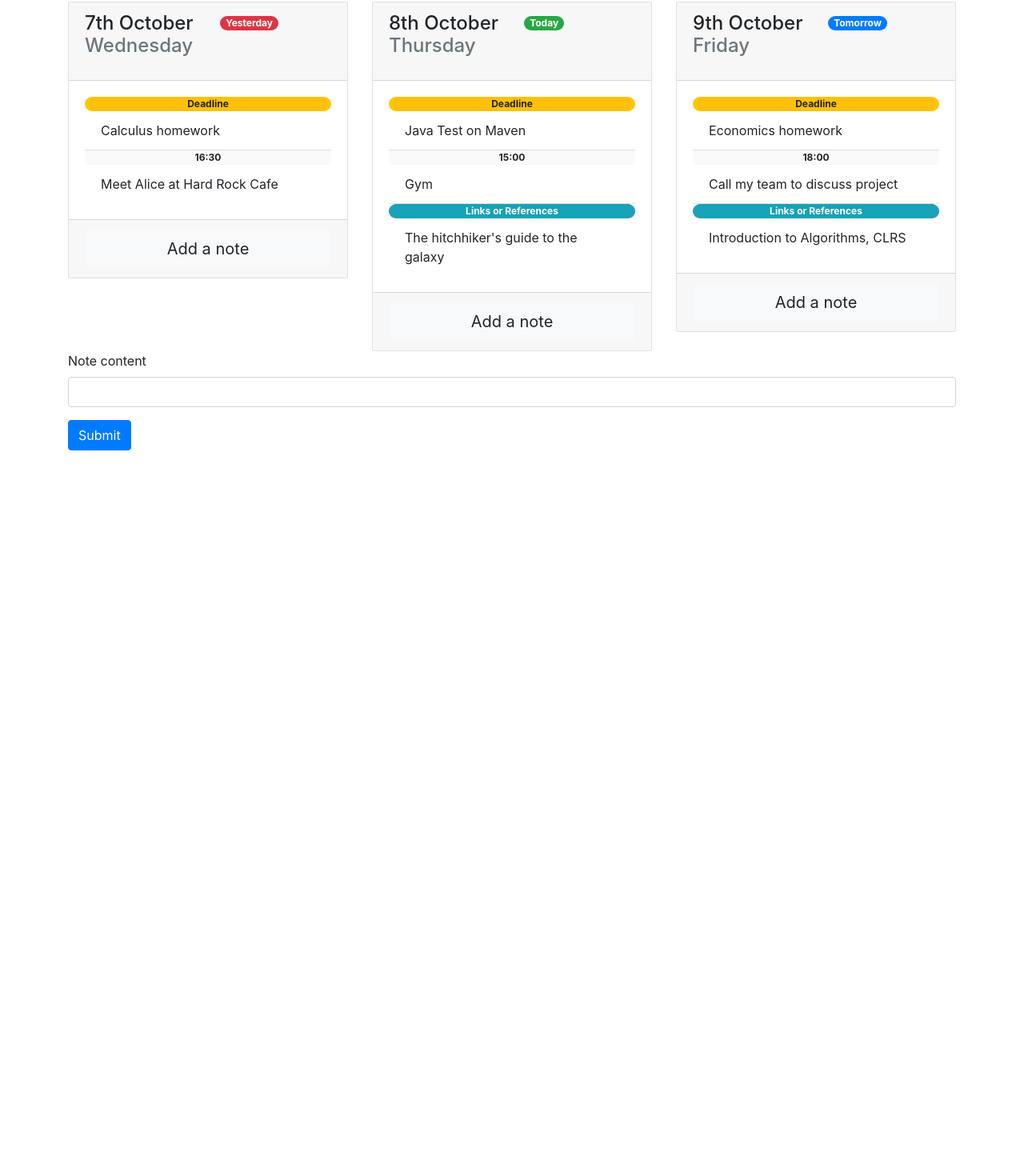
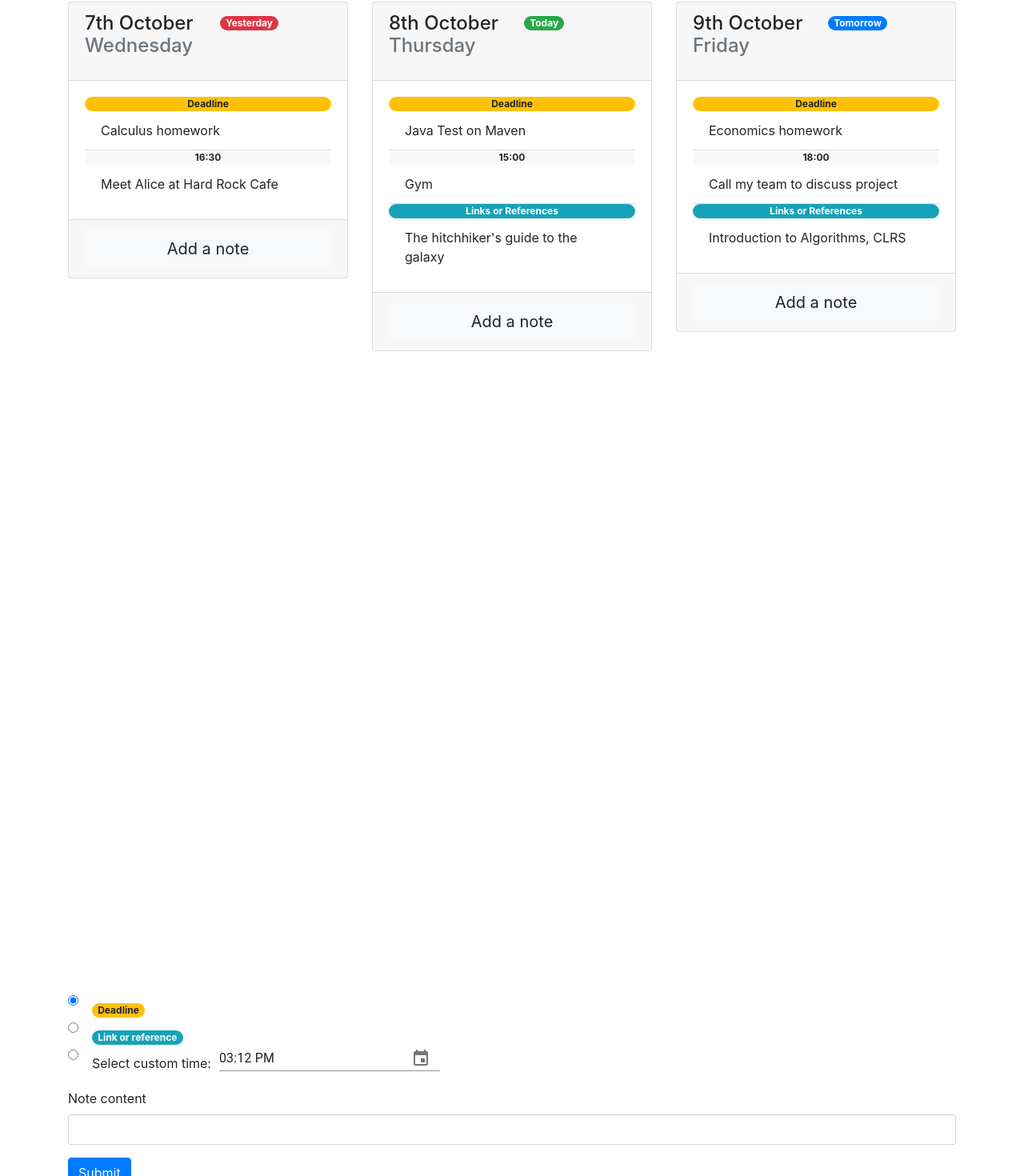
Before and after one commit to msaaddev/Notelify, a React (Create React App) app: page / in a window 1280 px wide. Shown: the part 336-1806 px from the top of the page at 80% size. Before the commit the page ends 899 px from the top, so only its background shows below. Built offline with nearby package versions, Linux system fonts and the light colour scheme.

Commit message:
NEW: Add timepicker && badgepicker for add-note

```diff
--- a/src/App.js
+++ b/src/App.js
@@ -1,5 +1,9 @@
 import React from 'react';
+import { MuiPickersUtilsProvider, KeyboardTimePicker } from '@material-ui/pickers';
+import DateFnsUtils from '@date-io/date-fns';
 import './App.css';
+
+import './styles/style.css';
 
 function App() {
     return (
@@ -25,12 +29,12 @@ function App() {
                                 width='1em'
                                 height='1em'
                                 viewBox='0 0 16 16'
-                                classNameName='bi bi-chevron-compact-down'
+                                className='bi bi-chevron-compact-down'
                                 fill='currentColor'
                                 xmlns='http://www.w3.org/2000/svg'
                             >
                                 <path
-                                    fill-rule='evenodd'
+                                    fillRule='evenodd'
                                     d='M1.553 6.776a.5.5 0 0 1 .67-.223L8 9.44l5.776-2.888a.5.5 0 1 1 .448.894l-6 3a.5.5 0 0 1-.448 0l-6-3a.5.5 0 0 1-.223-.67z'
                                 ></path>
                             </svg>
@@ -178,8 +182,33 @@ function App() {
             <div className='note-editor container'>
                 <div className='row'>
                     <div className='col-sm-12'>
-                        <div className='form-group'>
-                            <label for='note-content'>Note content</label>
+
+                        <div className="form-check">
+                            <input className="form-check-input" type="radio" name="badge-radio" id="badge-deadline" defaultChecked>
+                            </input>
+                            <label className="form-check-label badge-radio" htmlFor="badge-deadline">
+                                <span className='badge badge-pill badge-warning'>Deadline</span>
+                            </label>
+                        </div>
+                        <div className="form-check">
+                            <input className="form-check-input" type="radio" name="badge-radio" id="badge-link">
+                            </input>
+                            <label className="form-check-label badge-radio" htmlFor="badge-link">
+                                <span className='badge badge-pill badge-info'>Link or reference</span>
+                            </label>
+                        </div>
+                        <div className="form-check">
+                            <input className="form-check-input" type="radio" name="badge-radio" id="badge-time">
+                            </input>
+                            <label className="form-check-label badge-radio" htmlFor="badge-time">
+                                Select custom time:
+                            </label>
+                            <MuiPickersUtilsProvider utils={DateFnsUtils}>
+                                <KeyboardTimePicker onChange={timePickerChange}/>
+                            </MuiPickersUtilsProvider>
+                        </div>
+                        <div className='form-group note-content-input'>
+                            <label htmlFor='note-content'>Note content</label>
                             <input id='note-content' className='form-control' />
                         </div>
                         <button className='submit-note btn btn-primary'>Submit</button>
@@ -192,4 +221,91 @@ function App() {
     );
 }
 
+let lastSelectedDay = null;
+let lastTimePicked = null;
+
+const addNote = (btn) => {
+    let card = btn.closest(".card");
+    lastSelectedDay = card;
+    bubbleUpEditor();
+}
+
+const createBadgeFromRadioButtons = () => {
+    let span = document.createElement('span');
+
+    span.innerHTML = "Deadline";
+    let className = ['badge', 'badge-pill'];
+    let [deadline, link, time] = ['deadline', 'link', 'time'].map(
+        num => document.querySelector("#badge-" + num)
+    );
+
+    if (deadline.checked) {
+        span.innerHTML = "Deadline";
+        className.push('badge-warning');
+    } else if (link.checked) {
+        span.innerHTML = "Link or reference";
+        className.push('badge-info');
+    } else { // time.checked
+        span.innerHTML = lastTimePicked;
+        className.push('badge-light');
+    }
+
+    span.className = className.join(' ');
+    return span;
+}
+
+const submitNote = () => {
+    let noteContent = document.querySelector("#note-content").value;
+
+    let span = createBadgeFromRadioButtons();
+
+    let li = document.createElement('li');
+    li.innerHTML = noteContent;
+    li.className = "list-group-item";
+
+    let card = lastSelectedDay;
+    let list = card.querySelector(".list-group");
+
+    list.insertBefore(li, list.firstElementChild);
+    list.insertBefore(span, list.firstElementChild);
+
+    bubbleDownEditor();
+}
+
+const bubbleUpEditor = () => {
+    let editor = document.querySelector(".note-editor");
+    let offset = document.querySelector("#days-container").offsetHeight +
+        document.querySelector("#arrow-container").offsetHeight;
+
+    editor.style.top = "-" + offset + "px";
+}
+
+const bubbleDownEditor = () => {
+    let editor = document.querySelector(".note-editor");
+    editor.style.top = "100vh";
+}
+
+const init = () => {
+    let addNoteButtons = document.querySelectorAll(".add-note");
+    addNoteButtons.forEach(btn => {
+        btn.addEventListener("click", () => addNote(btn));
+    })
+
+    document.querySelector(".submit-note").addEventListener("click", submitNote);
+}
+
+const timePickerChange = (date) => {
+    let h = date.getHours();
+    let m = date.getMinutes();
+    if (h < 10) {
+        h = "0" + h;
+    }
+    if (m < 10) {
+        m = "0" + m;
+    }
+    lastTimePicked = `${h}:${m}`;
+}
+
+document.addEventListener("DOMContentLoaded", init);
+
 export default App;
--- /dev/null
+++ b/src/styles/style.css
@@ -0,0 +1,20 @@
+body {
+    overflow: hidden;
+}
+
+.note-content-input {
+    margin-top: 20px;
+}
+
+.note-editor {
+  background-color: white;
+  position: relative;
+  top: 100vh;
+  height: 80vh;
+
+  transition: 0.5s ease-in-out 0s;
+}
+
+.badge-radio {
+    margin: 10px;
+}
```
Also changed, not shown: package.json (+7 -0 lines).
